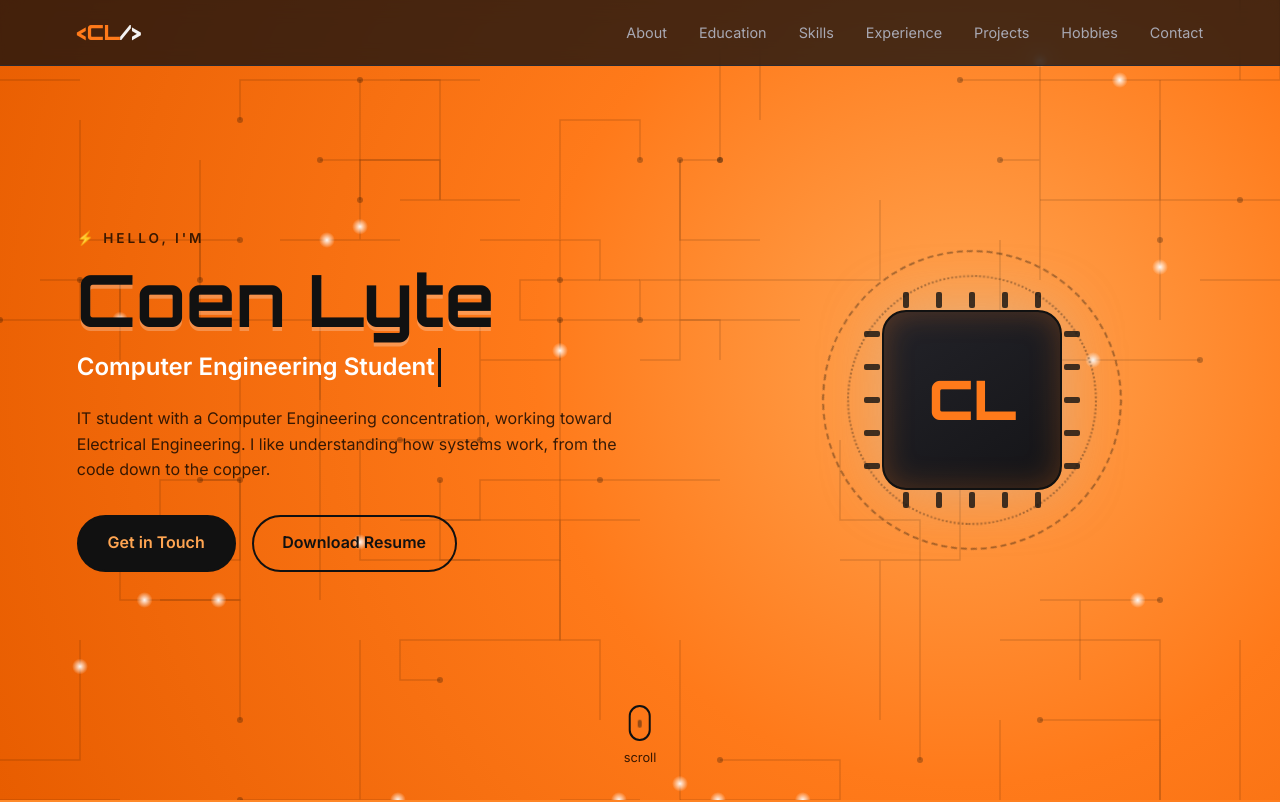
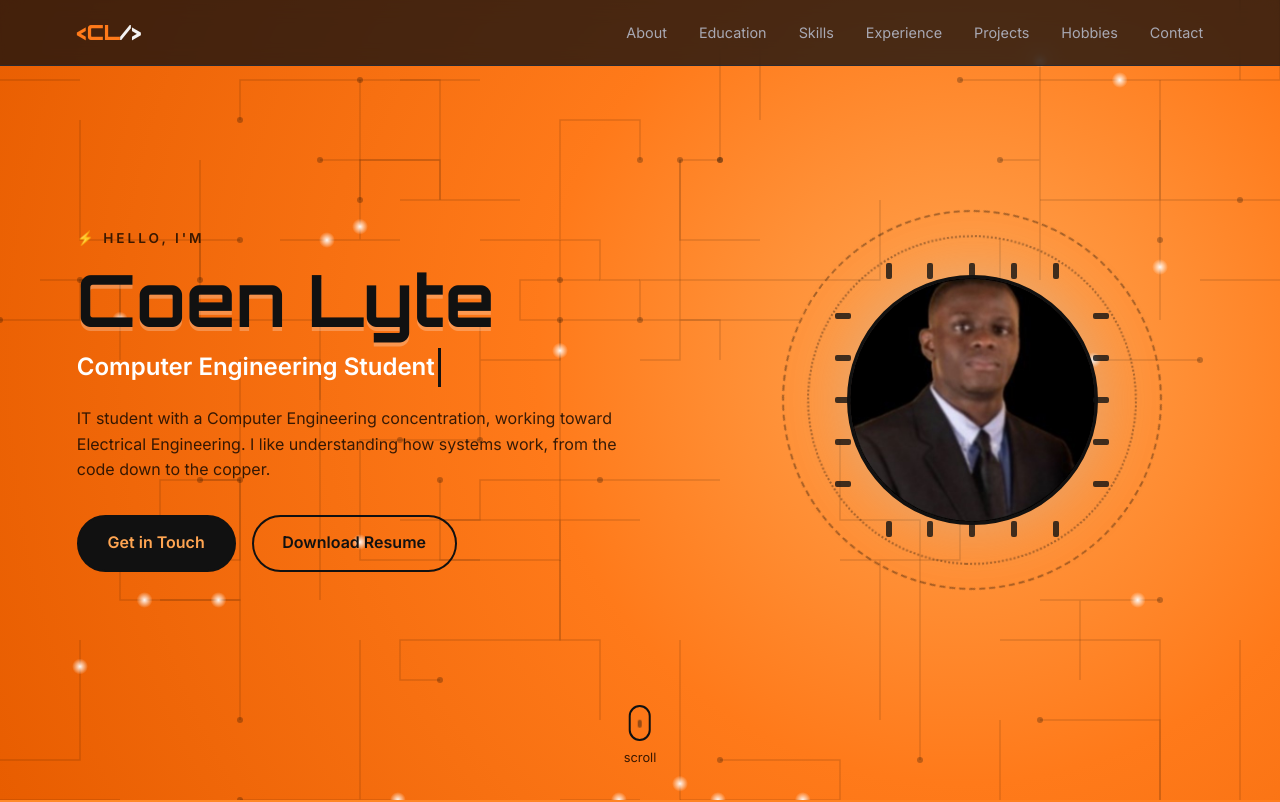
Before and after one commit to engineer-pool/lyco, a plain HTML site: page index.html in a window 1280 px wide. Shown: the top 802 px of the page. Drawn offline with Linux system fonts and the light colour scheme; animation ran at ten frames a second.

Commit message:
Add professional headshot to hero
Co-Authored-By: Claude Opus 5.5 <noreply@anthropic.com>
Claude-Session: https://claude.ai/code/session_01Hxmt1xBa9KbF397eNV9xSS

```diff
--- a/index.html
+++ b/index.html
@@ -4,6 +4,7 @@
 <meta charset="UTF-8">
 <meta name="viewport" content="width=device-width, initial-scale=1.0">
 <title>Coen Lyte | IT & Aspiring Electrical Engineer</title>
+<meta property="og:image" content="img/headshot.jpg">
 <meta name="description" content="Portfolio of an IT student with a Computer Engineering concentration, aspiring Electrical Engineer.">
 <link rel="preconnect" href="https://fonts.googleapis.com">
 <link href="https://fonts.googleapis.com/css2?family=Orbitron:wght@500;700;900&family=Inter:wght@300;400;600;700&display=swap" rel="stylesheet">
@@ -59,13 +60,16 @@
 
   /* Animated chip / avatar */
   .hero-visual{flex:1;display:flex;justify-content:center}
-  .chip{position:relative;width:300px;height:300px}
+  .chip{position:relative;width:380px;height:380px}
   .chip .core{position:absolute;inset:20%;border-radius:24px;background:linear-gradient(145deg,#232329,#141417);
       border:2px solid #111;display:flex;align-items:center;justify-content:center;
       box-shadow:0 0 40px rgba(0,0,0,.35),inset 0 0 30px rgba(255,122,26,.15);animation:pulse 3s ease-in-out infinite}
   .chip .core .initials{font-family:'Orbitron';font-size:3.4rem;font-weight:900;color:var(--orange)}
   /* Replace the initials with a photo: <img src="me.jpg" alt="..."> */
   .chip .core img{width:100%;height:100%;object-fit:cover;border-radius:22px}
+  .chip .core.photo{inset:17%;border-radius:50%;overflow:hidden;padding:0;border:3px solid #111}
+  .chip .core.photo img{border-radius:50%;transition:transform .6s}
+  .chip:hover .core.photo img{transform:scale(1.06)}
   @keyframes pulse{50%{box-shadow:0 0 70px rgba(255,255,255,.45),inset 0 0 30px rgba(255,122,26,.3)}}
   .pin{position:absolute;background:#111;border-radius:2px;opacity:.8}
   .ring{position:absolute;inset:0;border:2px dashed rgba(0,0,0,.35);border-radius:50%;animation:spin 20s linear infinite}
@@ -287,7 +291,7 @@
   <div class="hero-visual">
     <div class="chip" id="chip">
       <div class="ring"></div><div class="ring r2"></div>
-      <div class="core"><span class="initials">CL</span></div> <!-- ✏️ swap for <img src="me.jpg" alt="Coen Lyte"> to use a photo -->
+      <div class="core photo"><img src="img/headshot.jpg" alt="Coen Lyte headshot"></div>
     </div>
   </div>
   <div class="scroll-hint"><div class="mouse"></div>scroll</div>
```
Also changed, not shown: img/headshot.jpg (added).
